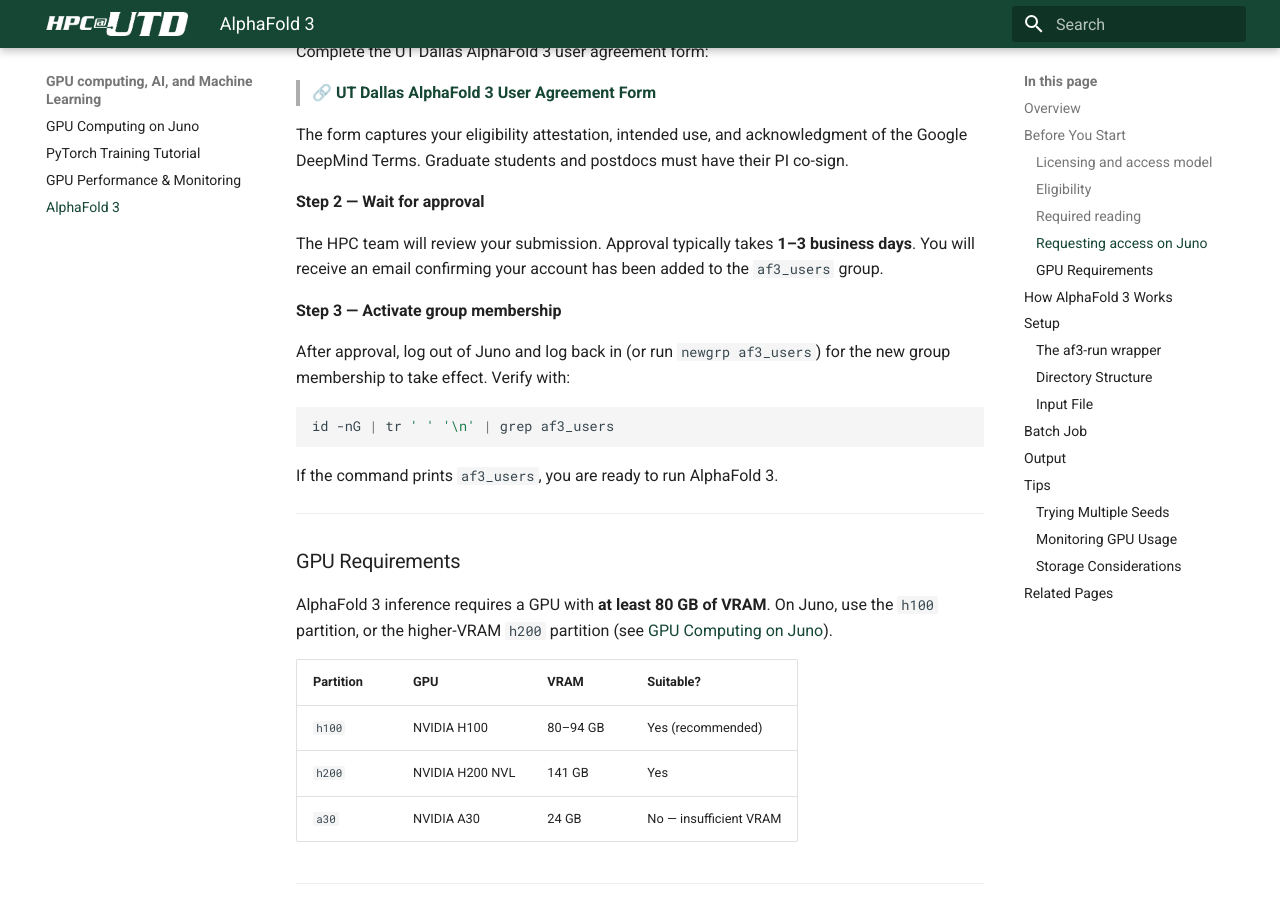
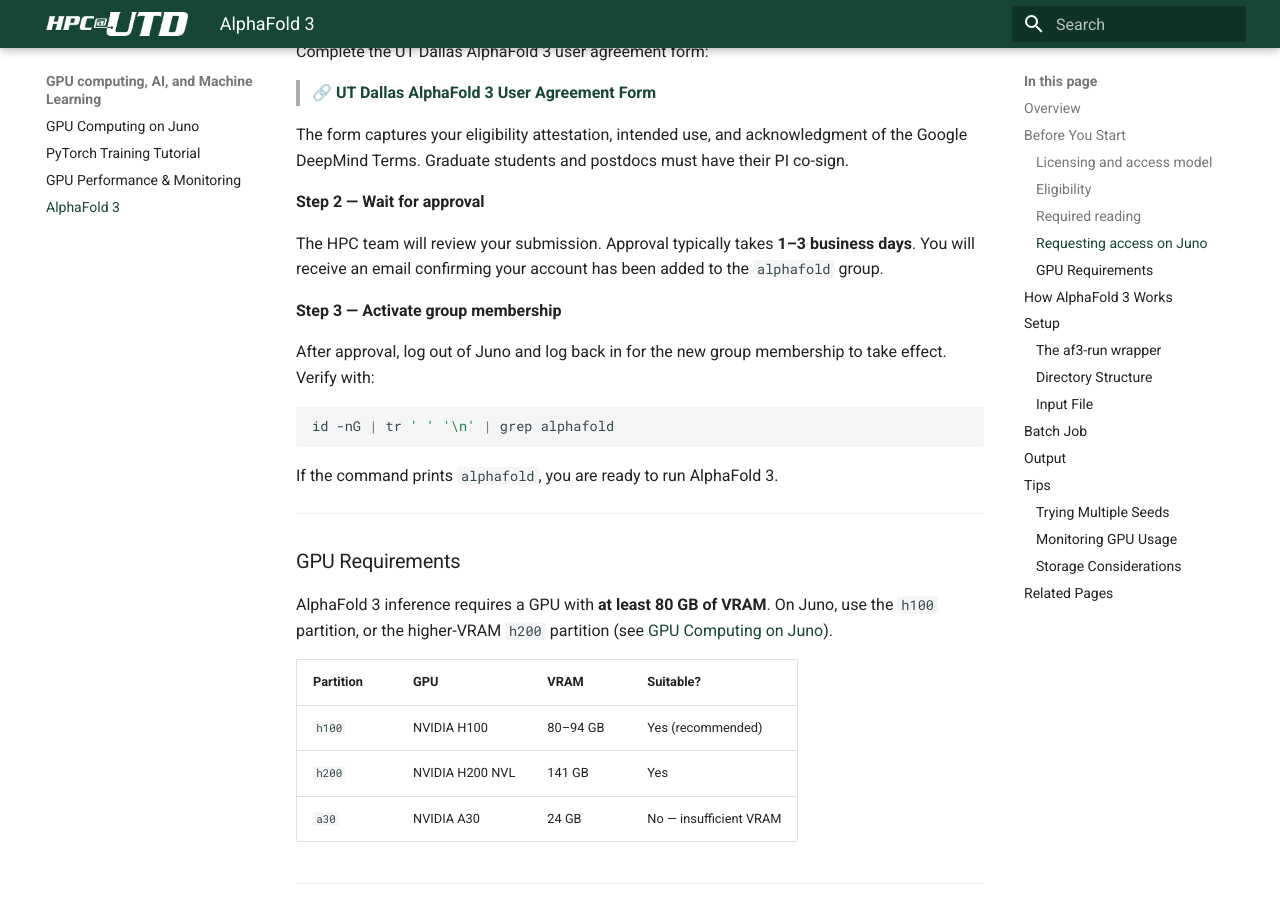
Before and after one commit to utdal/Juno-user-guide, an MkDocs documentation site: the page built from docs/ai-and-ml/alphafold3.md, in a window 1280 px wide and 900 px high, scrolled down 1590 px. Built offline with MkDocs 1.6.1 and Material for MkDocs 9.7.7, drawn with Linux system fonts in a browser that asks for light colours.

Commit message:
AF3 edits

````diff
--- a/docs/ai-and-ml/alphafold3.md
+++ b/docs/ai-and-ml/alphafold3.md
@@ -47,17 +47,17 @@
 
 **Step 2 — Wait for approval**
 
-The HPC team will review your submission. Approval typically takes **1–3 business days**. You will receive an email confirming your account has been added to the `af3_users` group.
+The HPC team will review your submission. Approval typically takes **1–3 business days**. You will receive an email confirming your account has been added to the `alphafold` group.
 
 **Step 3 — Activate group membership**
 
-After approval, log out of Juno and log back in (or run `newgrp af3_users`) for the new group membership to take effect. Verify with:
+After approval, log out of Juno and log back in for the new group membership to take effect. Verify with:
 
 ```bash
-id -nG | tr ' ' '\n' | grep af3_users
+id -nG | tr ' ' '\n' | grep alphafold
 ```
 
-If the command prints `af3_users`, you are ready to run AlphaFold 3.
+If the command prints `alphafold`, you are ready to run AlphaFold 3.
 
 ---
 
````
